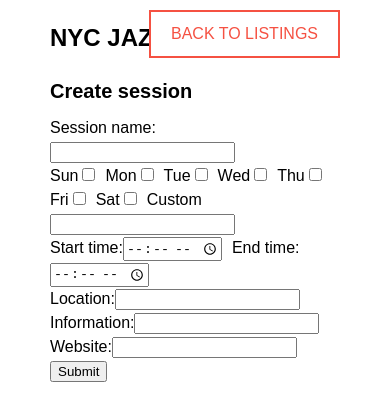
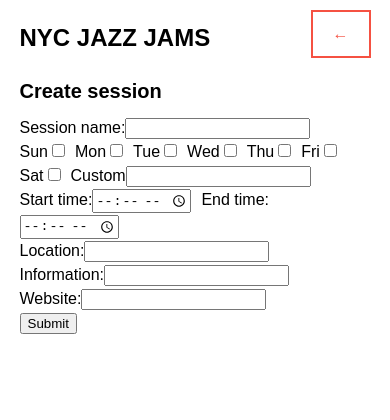
Before and after one commit to rmerzbac/jazzjams, a React (Create React App) app in the folder frontend/: page /create in a window 390 px wide. Shown: the top 420 px of the page. Built offline with nearby package versions, Linux system fonts and the light colour scheme.

Commit message:
added styles

```diff
--- a/frontend/src/App.css
+++ b/frontend/src/App.css
@@ -1,11 +1,54 @@
 body {
   font-family: 'Montserrat', sans-serif;
-  margin: 0;
-  padding-left: 50px;
-  padding-right: 50px;
+  margin: 0 auto;
+  width: 50%;
   font-weight: 200;
   font-size: 16px;
   line-height: 1.5;
+}
+
+.button {
+  position: absolute;
+  top: 10px;
+  right: 25%;
+}
+
+.button-text {
+  display: inline;
+}
+
+.button-back-arrow {
+  display: none;
+  /* Add styles for the back arrow here, for example, using a Unicode arrow: */
+  content: '←';
+}
+
+.button-add {
+  display: none;
+  /* Add styles for the back arrow here, for example, using a Unicode arrow: */
+  content: '+';
+}
+
+@media (max-width: 500px) {
+  .button-text {
+    display: none;
+  }
+  .button-back-arrow {
+    display: inline;
+  }
+  .button-add {
+    display: inline;
+  }
+}
+
+@media screen and (max-width: 900px) {
+  body {
+    width: 90%;
+  }
+
+  .button {
+    right: 5%;
+  }
 }
 
 h4 {
@@ -23,6 +66,13 @@ iframe {
   padding: 0;
   margin: 0;
   margin-top: 10px;
+  width: 400;
+  height: 225;
+}
+@media screen and (max-width: 600px) {
+  iframe {
+    width: 100%;
+  }
 }
 
 input {
@@ -39,12 +89,6 @@ li {
   padding: 30px;
   margin-top: 10px;
   border-radius: 10px;
-}
-
-.button {
-  position: absolute;
-  top: 10px;
-  right: 50px;
 }
 
 .button a:link, a:visited {
--- a/frontend/src/create.tsx
+++ b/frontend/src/create.tsx
@@ -85,7 +85,12 @@ export default function CreationForm() {
 
   return (
     <div>
-      <div className="button"><Link to="/">BACK TO LISTINGS</Link></div>
+      <div className="button">
+        <Link to="/">
+          <span className="button-text">BACK TO LISTINGS</span>
+          <span className="button-back-arrow">←</span>
+        </Link>
+      </div>
       <form onSubmit={handleSubmit}>
         <h4>Create session</h4>
         <label htmlFor="name">Session name:</label>
--- a/frontend/src/delete.tsx
+++ b/frontend/src/delete.tsx
@@ -105,7 +105,12 @@ export default function DeletionForm() {
 
   return (
     <div>
-      <div className="button"><Link to="/">BACK TO LISTINGS</Link></div>
+      <div className="button">
+        <Link to="/">
+          <span className="button-text">BACK TO LISTINGS</span>
+          <span className="button-back-arrow">←</span>
+        </Link>
+      </div>
       <form onSubmit={handleSubmit}>
         <h4>Delete "{data ? data.name : ''}"</h4>
         <label htmlFor="reason">Reason for deletion:</label>
--- a/frontend/src/edit.tsx
+++ b/frontend/src/edit.tsx
@@ -146,9 +146,14 @@ export default function EditForm() {
 
   return (
     <div>
-      <div className="button"><Link to="/">BACK TO LISTINGS</Link></div>
+      <div className="button">
+        <Link to="/">
+          <span className="button-text">BACK TO LISTINGS</span>
+          <span className="button-back-arrow">←</span>
+        </Link>
+      </div>
       <form onSubmit={handleSubmit}>
-        <h4>Edit "{data ? data.name : ''}" <Link to={`/delete/${useParams().id}/`}><i className='fa fa-trash-o'></i></Link></h4>
+        <h4>Edit "{data ? data.name : ''}" <Link to={`/delete/${useParams().id}/ `}><i className='fa fa-trash-o'></i></Link></h4>
         <label htmlFor="name">Session name:</label>
         <input type="text" id="name" name="name" value={formData.name} onChange={handleChange} required /><br />
 
--- a/frontend/src/listing.tsx
+++ b/frontend/src/listing.tsx
@@ -65,7 +65,12 @@ export default function Listing() {
 
   return (
     <div>
-      <div className="button"><Link to="/create">ADD NEW SESSION</Link></div>
+      <div className="button">
+        <Link to="/create">
+          <span className="button-text">ADD NEW SESSION</span>
+          <span className="button-add">+</span>
+        </Link>
+      </div>
       <ul>
         {data.map((item, index) => (
           <li key={index}>
@@ -76,8 +81,6 @@ export default function Listing() {
             <p>{item.information ? 'Information: ' + item.information : ''}</p>
             <p>{item.website ? 'Website: ' : ''}<a href={item.website} target="_blank">{item.website ? item.website : ''}</a></p>
             <iframe
-              width="400"
-              height="225"
               style={{border:0}}
               loading="lazy"
               allowFullScreen
```
Also changed, not shown: 1 other file (tests, documents, lock files or other folders).
